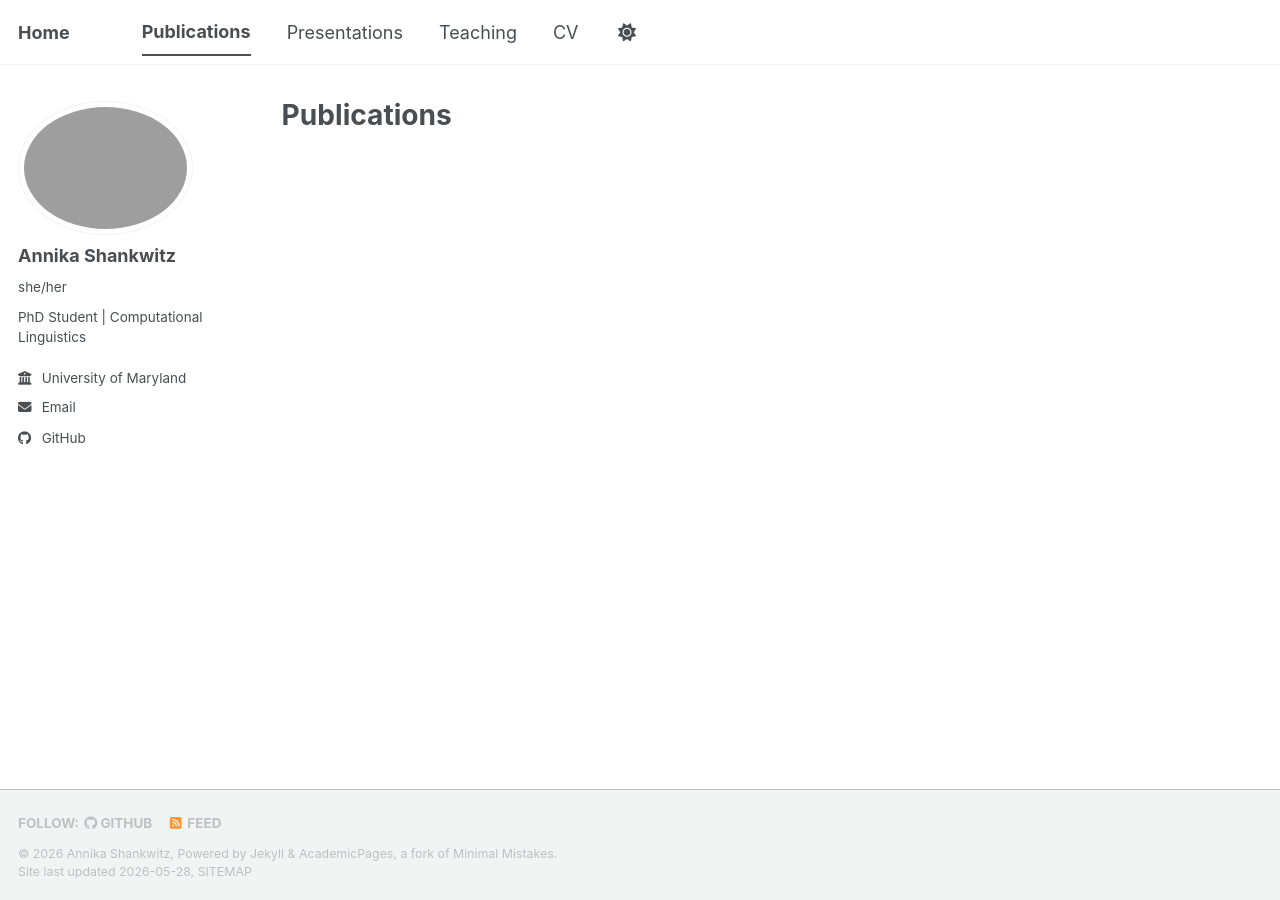
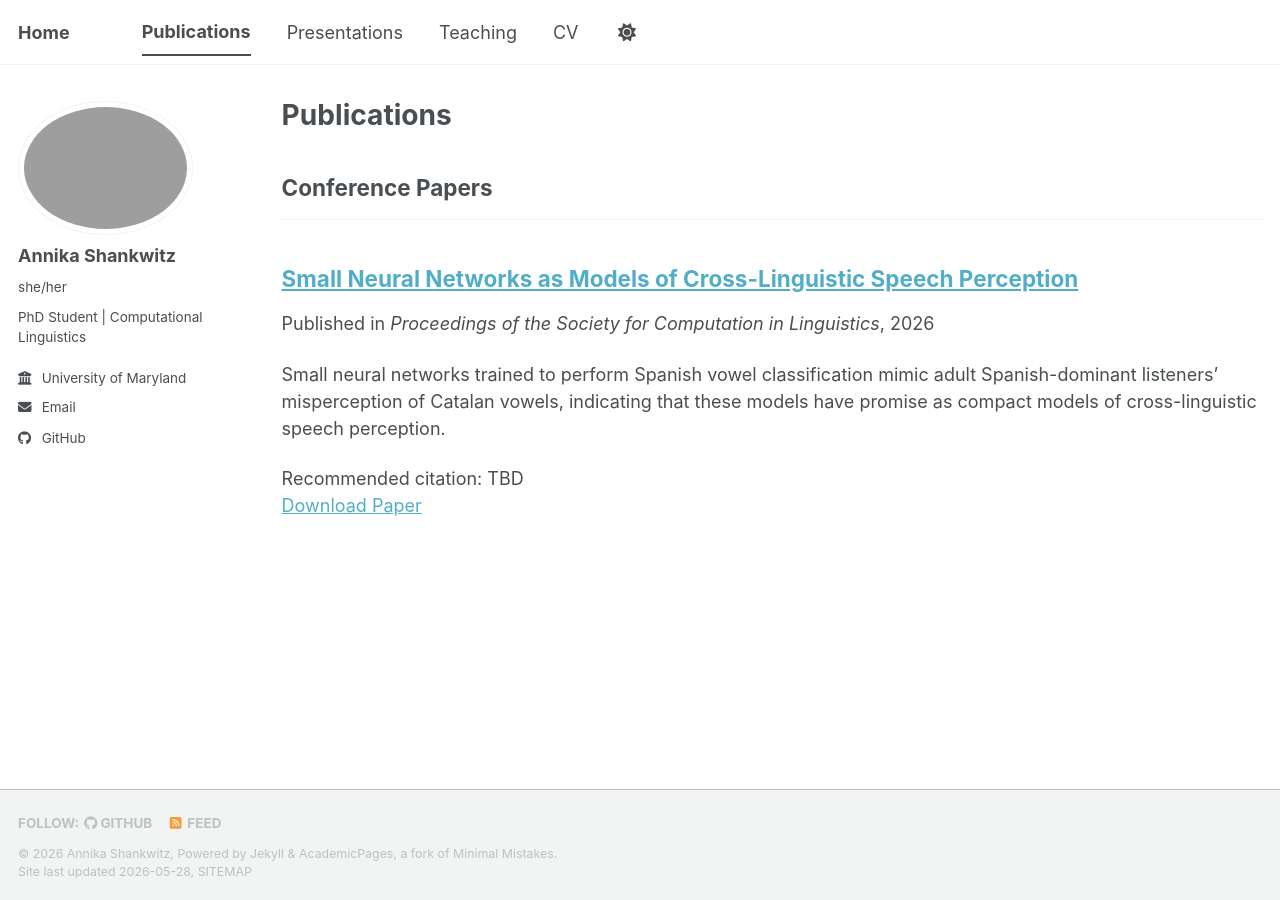
Before and after one commit to its-Annika/its-Annika.github.io, a Jekyll site: the page built from _pages/publications.html, in a window 1280 px wide. Built offline with Jekyll 4.4.1, drawn with Linux system fonts in a browser that asks for light colours; a script bundle is joined from its source files by our own code; library files that are not in the unit come from our copies; a file with an impossible date is left out.

Commit message:
Update 2026-07-03-smallNeuralPerception.md

```diff
--- a/_publications/2026-07-03-smallNeuralPerception.md
+++ b/_publications/2026-07-03-smallNeuralPerception.md
@@ -4,7 +4,7 @@ collection: publications
 category: conferences
 permalink: /2026-04-20-smallNeuralPerception
 excerpt: "Small neural networks trained to perform Spanish vowel classification mimic adult Spanish-dominant listeners' misperception of Catalan vowels, indicating that these models have promise as compact models of cross-linguistic speech perception."
-date: in press
+date: 2026-07-03
 venue: 'Proceedings of the Society for Computation in Linguistics'
 paperurl: 'TBD'
 citation: 'TBD'
```
